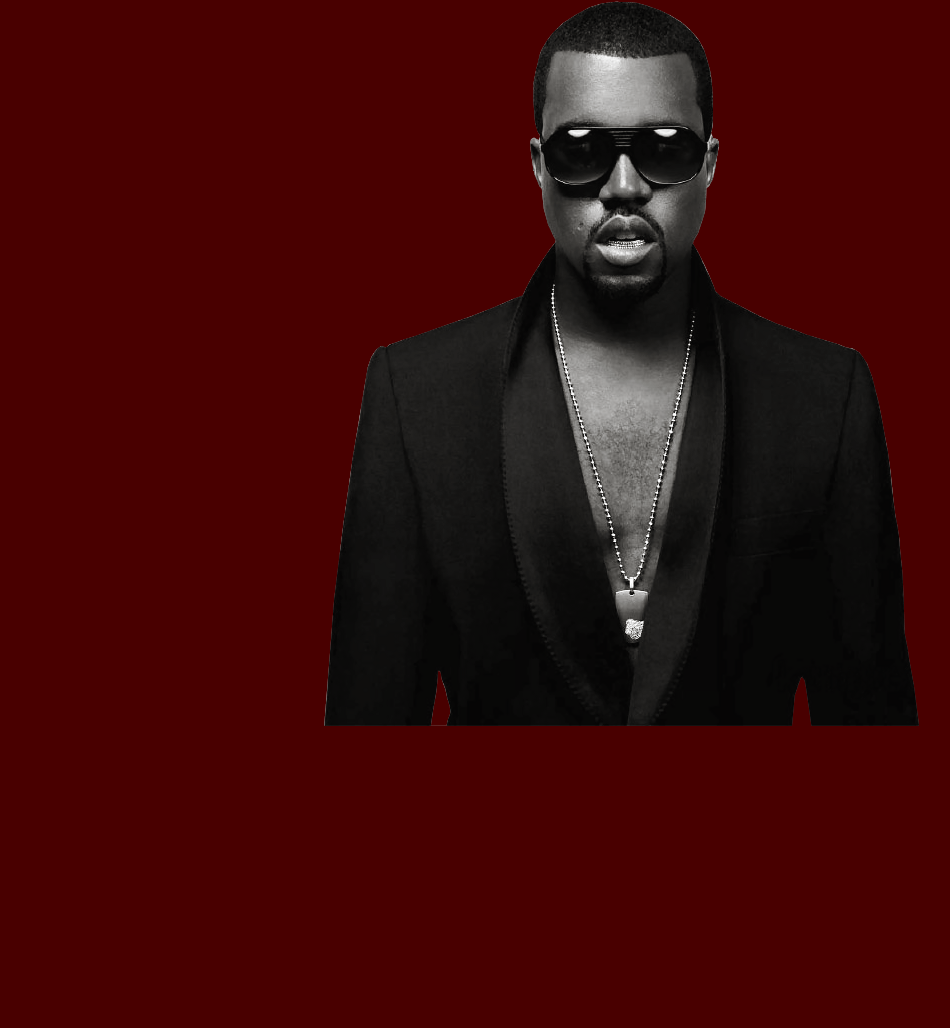
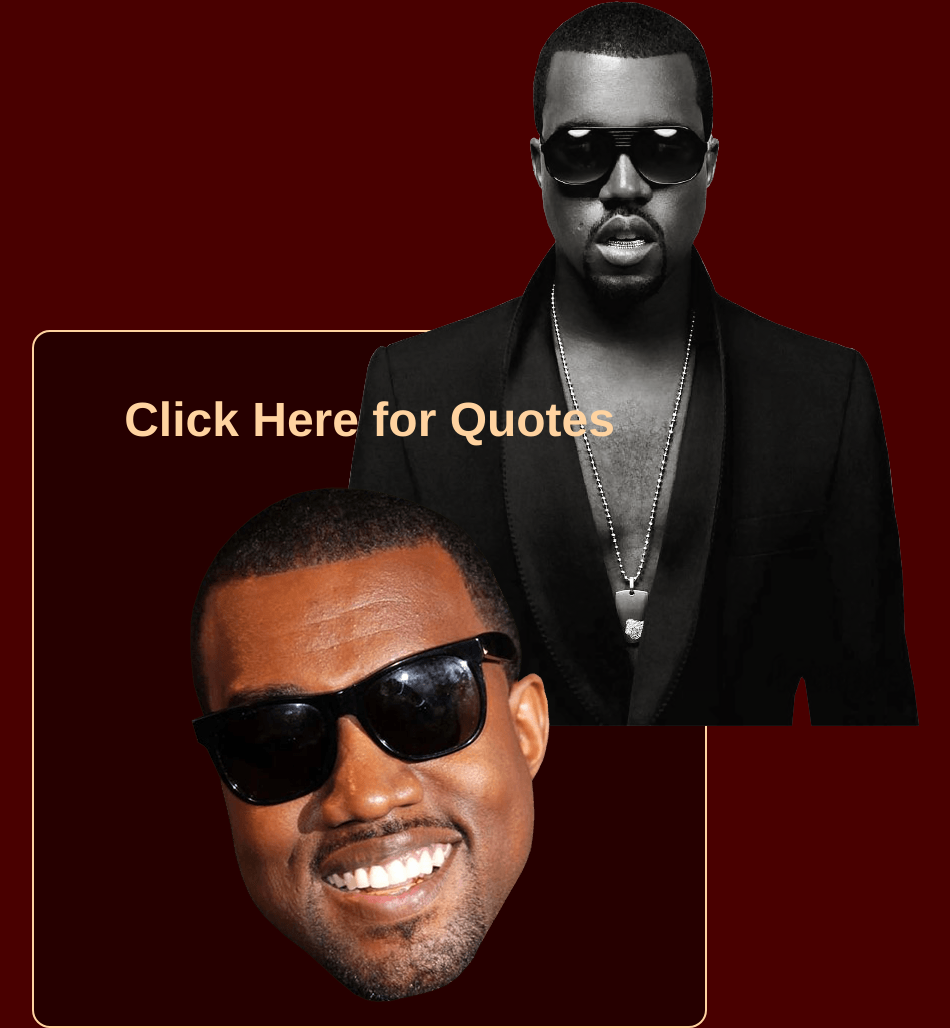
Before and after one commit to samraatpchauhan-eng/I-Am-YE, a plain HTML site: page Index.html in a window 1280 px wide. Shown: the part 149-1177 px from the top of the page, without its empty margins (19-969 px from the left). Before the commit the page ends 879 px from the top, so only its background shows below. Drawn offline with Linux system fonts and the light colour scheme.

Commit message:
added the Quote info card but yet to add the script

```diff
--- a/Index.html
+++ b/Index.html
@@ -21,15 +21,31 @@
             animation: drop-in 1000ms;
         }
 
+        h2 {
+            font-size: 3em;
+        }
+
         @keyframes drop-in {
             from {
                 opacity: 0;
-                transform: translateY(-1em);
+                transform: translateY(-2em);
             }
 
             to {
                 opacity: 1;
                 transform: translateY(0);
+            }
+        }
+
+        @keyframes drop-in-from-left {
+            from {
+                opacity: 0;
+                transform: translateX(-5em);
+            }
+
+            to {
+                opacity: 1;
+                transform: translateX(0);
             }
         }
 
@@ -40,9 +56,9 @@
         .info-card {
             background: rgba(0, 0, 0, 0.479);
             border: 2px solid #ffd3a0;
-            padding: 15px 25px;
-            border-radius: 8px;
-            min-width: 300px;
+            padding: 20px 90px;
+            border-radius: 18px;
+            width: fit-content;
         }
 
     </style>
@@ -52,4 +68,11 @@
     <div style="text-align: center; animation: drop-in 1000ms;">
         <img src="assets/pngegg.png" alt="Ye Ye Boi">
     </div>
+
+    <div id="Quotes" class="info-card" style="margin-top: -50vh; margin-left: 4vw; animation: drop-in-from-left 1000ms;">
+        <h2 style="text-align: center;">Click Here for Quotes</h2>
+        <div style="text-align: center;">
+            <img src="assets/KW1.png" alt="Ye Ye Boi">
+        </div>
+    </div>
 </body>
```
Also changed, not shown: assets/KW1.png (added).
